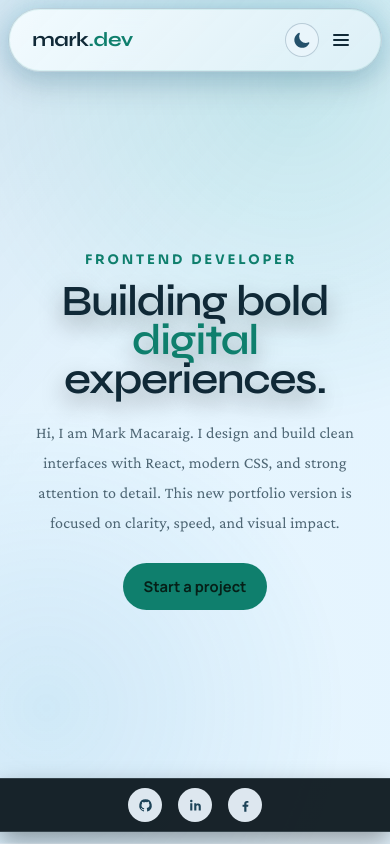
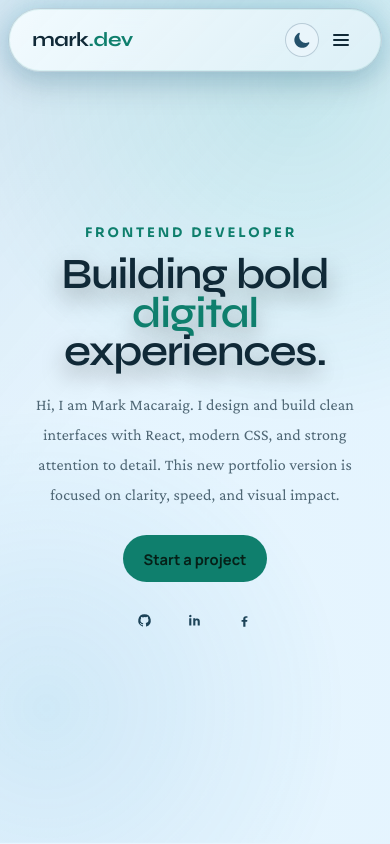
Before and after one commit to aintdrevv/markdev, a React (Vite) app: page / in a window 390 px wide. Shown: the top 844 px of the page. Built offline with nearby package versions, Linux system fonts and the light colour scheme.

Commit message:
Fix light-theme loading flash and mobile hero link placement

```diff
--- a/src/App.jsx
+++ b/src/App.jsx
@@ -1,4 +1,4 @@
-import { useEffect, useState } from 'react';
+import { useEffect, useLayoutEffect, useState } from 'react';
 import Header from './components/Header.jsx';
 import Hero from './components/Hero.jsx';
 import About from './components/About.jsx';
@@ -16,14 +16,15 @@ function App() {
     return window.localStorage.getItem('theme') || 'light';
   });
 
-  useEffect(() => {
+  useLayoutEffect(() => {
+    document.documentElement.classList.toggle('theme-light', theme === 'light');
     document.body.classList.toggle('theme-light', theme === 'light');
     window.localStorage.setItem('theme', theme);
   }, [theme]);
 
   useEffect(() => {
     if (isLoading) return;
-    const timer = setTimeout(() => setIsVisible(true), 80);
+    const timer = setTimeout(() => setIsVisible(true), 0);
     return () => clearTimeout(timer);
   }, [isLoading]);
 
--- a/src/index.css
+++ b/src/index.css
@@ -38,6 +38,13 @@ body {
   color: var(--text);
   background: radial-gradient(circle at 15% 15%, #14303f 0%, #09131a 40%),
     radial-gradient(circle at 80% 90%, #1a2b35 0%, #09131a 45%);
+}
+
+html.theme-light,
+body.theme-light {
+  background:
+    radial-gradient(circle at 12% 14%, #e8f6ff 0%, #d9eefb 42%),
+    radial-gradient(circle at 85% 88%, #f2fbff 0%, #e7f5ff 50%);
 }
 
 body {
@@ -1548,29 +1555,36 @@ body.theme-light .footer {
 
   .hero-mobile-links {
     display: flex;
-    position: fixed;
-    left: 0;
-    right: 0;
-    bottom: calc(0.75rem + env(safe-area-inset-bottom));
+    position: static;
+    left: auto;
+    right: auto;
+    bottom: auto;
     width: auto;
     transform: none;
-    margin-top: 0;
-    padding: 0.56rem 0.8rem;
-    border-top: 1px solid rgba(159, 183, 196, 0.22);
-    border-bottom: 1px solid rgba(159, 183, 196, 0.22);
+    margin-top: 1.35rem;
+    padding: 0;
+    border-top: 0;
+    border-bottom: 0;
     border-left: 0;
     border-right: 0;
     border-radius: 0;
-    background: rgba(7, 18, 24, 0.92);
-    backdrop-filter: blur(10px);
-    box-shadow: 0 10px 24px rgba(0, 0, 0, 0.35);
-    z-index: 60;
+    background: transparent;
+    backdrop-filter: none;
+    box-shadow: none;
+    z-index: auto;
     justify-content: center;
     gap: 1rem;
   }
 
+  .hero-mobile-links a {
+    position: relative;
+    background: transparent !important;
+    border: 0 !important;
+    box-shadow: none !important;
+  }
+
   .site-shell {
-    padding-bottom: 5rem;
+    padding-bottom: 0;
   }
 
   .contact-actions {
@@ -1626,9 +1640,9 @@ body.theme-light .footer {
   display: grid;
   place-items: center;
   background:
-    radial-gradient(circle at 25% 15%, rgba(39, 194, 169, 0.22), transparent 40%),
-    radial-gradient(circle at 82% 85%, rgba(255, 138, 76, 0.1), transparent 38%),
-    linear-gradient(165deg, #081219 5%, #0d212c 55%, #071219 100%);
+    radial-gradient(circle at 25% 15%, rgba(52, 104, 133, 0.18), transparent 40%),
+    radial-gradient(circle at 82% 85%, rgba(39, 143, 194, 0.12), transparent 38%),
+    linear-gradient(165deg, #e6f5ff 5%, #d8eefb 55%, #edf8ff 100%);
   transition: opacity 0.62s ease, visibility 0.62s ease, filter 0.62s ease;
 }
 
@@ -1648,8 +1662,8 @@ body.theme-light .footer {
   width: 56px;
   height: 56px;
   border-radius: 999px;
-  border: 2px solid rgba(207, 227, 237, 0.32);
-  border-top-color: rgba(238, 248, 255, 0.9);
+  border: 2px solid rgba(26, 73, 98, 0.25);
+  border-top-color: rgba(26, 73, 98, 0.82);
   animation: spin 1.1s linear infinite;
 }
 
@@ -1658,18 +1672,18 @@ body.theme-light .footer {
   font-size: clamp(2.1rem, 6vw, 4rem);
   font-weight: 700;
   letter-spacing: -0.04em;
-  color: #eaf7ff;
-  text-shadow: 0 10px 28px rgba(0, 0, 0, 0.42);
+  color: #0f3142;
+  text-shadow: 0 10px 24px rgba(52, 104, 133, 0.2);
 }
 
 .loading-cursor {
   display: inline-block;
-  color: var(--brand);
+  color: #0f3142;
   animation: blink-step 0.68s step-end infinite;
 }
 
 .loading-subtext {
-  color: rgba(207, 227, 237, 0.75);
+  color: rgba(26, 73, 98, 0.7);
   font-size: 0.79rem;
   font-weight: 700;
   text-transform: uppercase;
```
